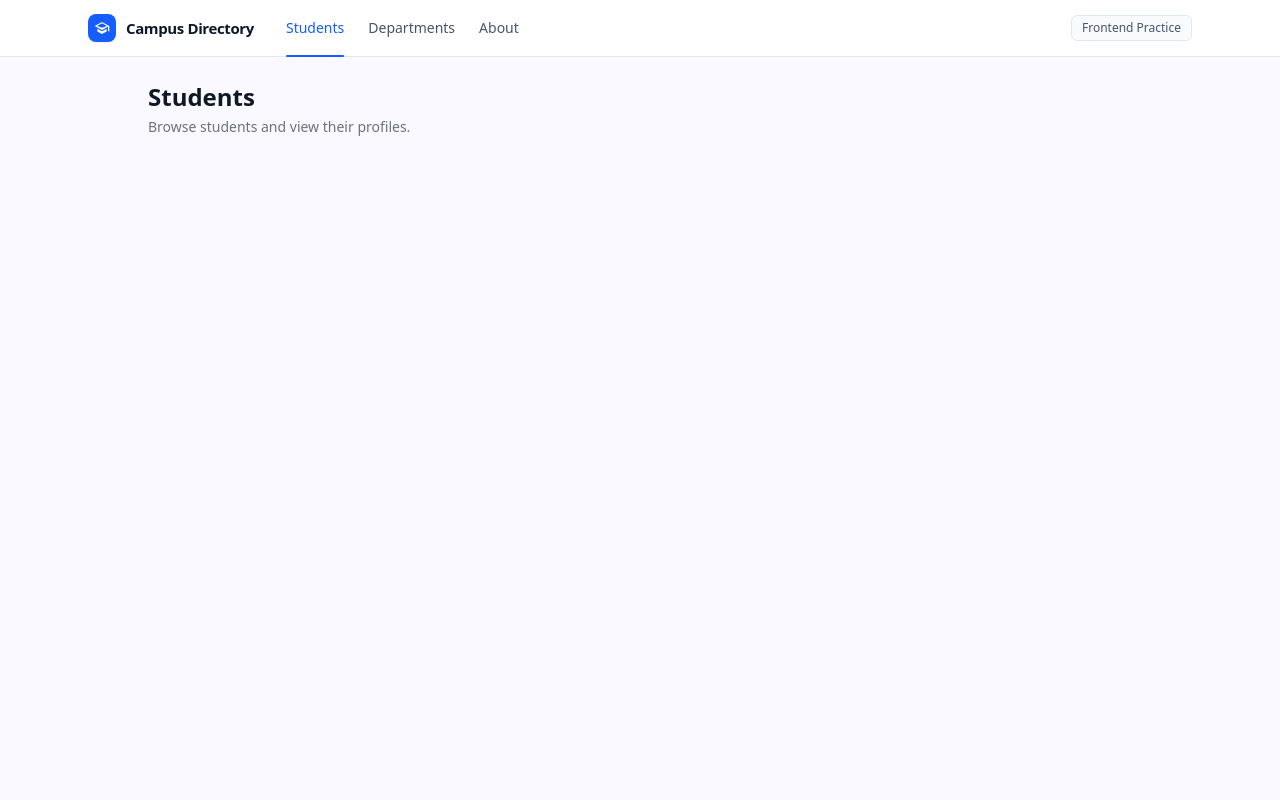
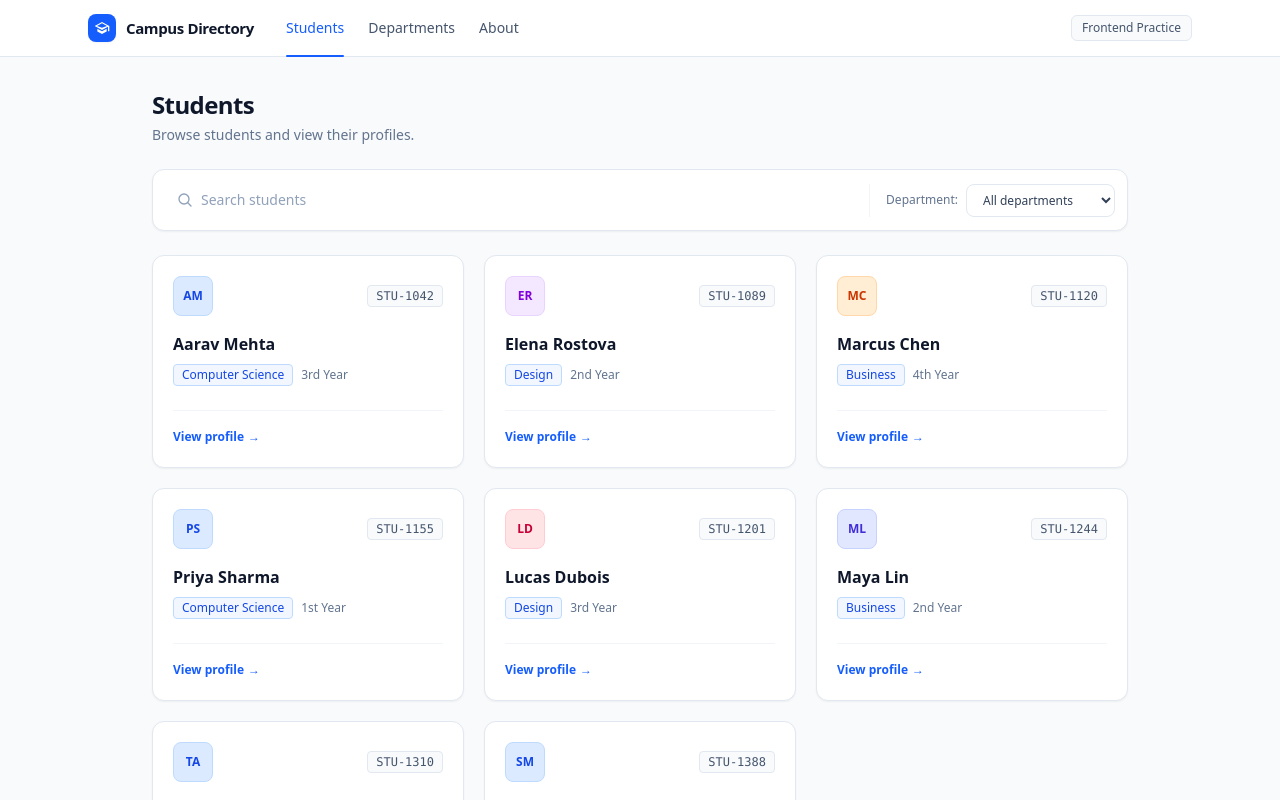
Before and after one commit to Jilanmansuri/student_directory_project, a Next.js app: page /students in a window 1280 px wide. Shown: the top 800 px of the page. Built offline with nearby package versions, Linux system fonts and the light colour scheme.

Commit message:
feat: add department and student detail pages and directory routes

```diff
--- a/src/app/students/page.tsx
+++ b/src/app/students/page.tsx
@@ -1,17 +1,31 @@
-export default function Students() {
+import { Metadata } from "next";
+import { students } from "@/data/students";
+import StudentList from "@/components/StudentList";
+
+export const metadata: Metadata = {
+  title: "Students | Campus Directory",
+  description: "Browse students and view their profiles.",
+};
+
+export default function StudentsPage() {
+  const departments = Array.from(new Set(students.map((s) => s.department)));
+
   return (
-        <div className="flex-1 bg-[#faf9ff] font-sans">
-            <div className="mx-auto max-w-5xl px-5 py-6">
-                <div>
-                    <h1 className="text-2xl font-bold text-gray-900">
+    <div className="flex-1 bg-slate-50/60 pb-16 pt-8">
+      <div className="mx-auto max-w-5xl px-6">
+        <div className="mb-6">
+          <h1 className="text-2xl font-bold tracking-tight text-slate-900">
             Students
           </h1>
-                    <p className="mt-1 text-sm text-gray-500">
+          <p className="mt-1 text-sm text-slate-500">
             Browse students and view their profiles.
           </p>
         </div>
 
-
+        <StudentList
+          initialStudents={students}
+          departments={departments}
+        />
       </div>
     </div>
   );
```
Lines whose indentation alone changed are shown as unchanged.
